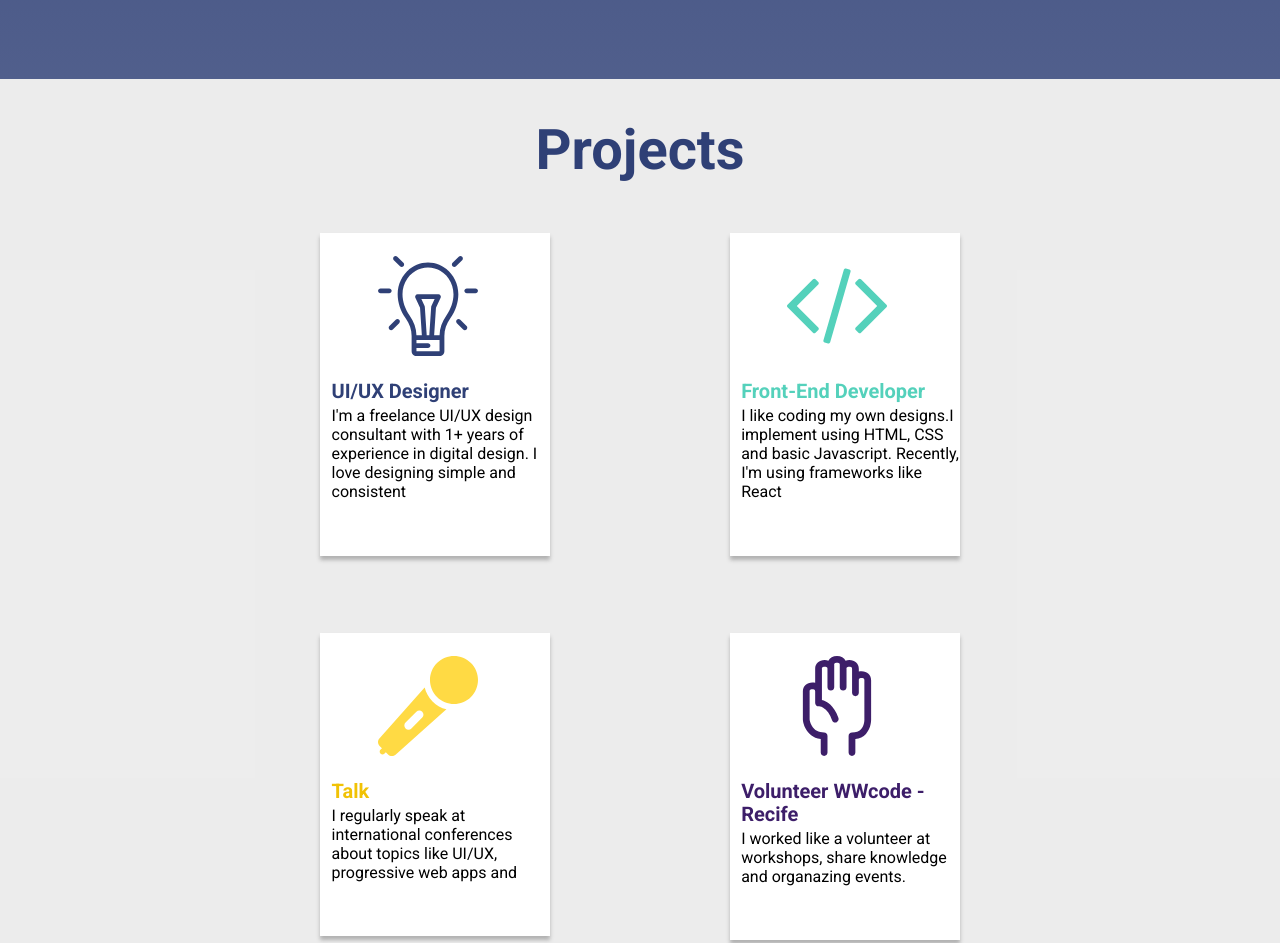
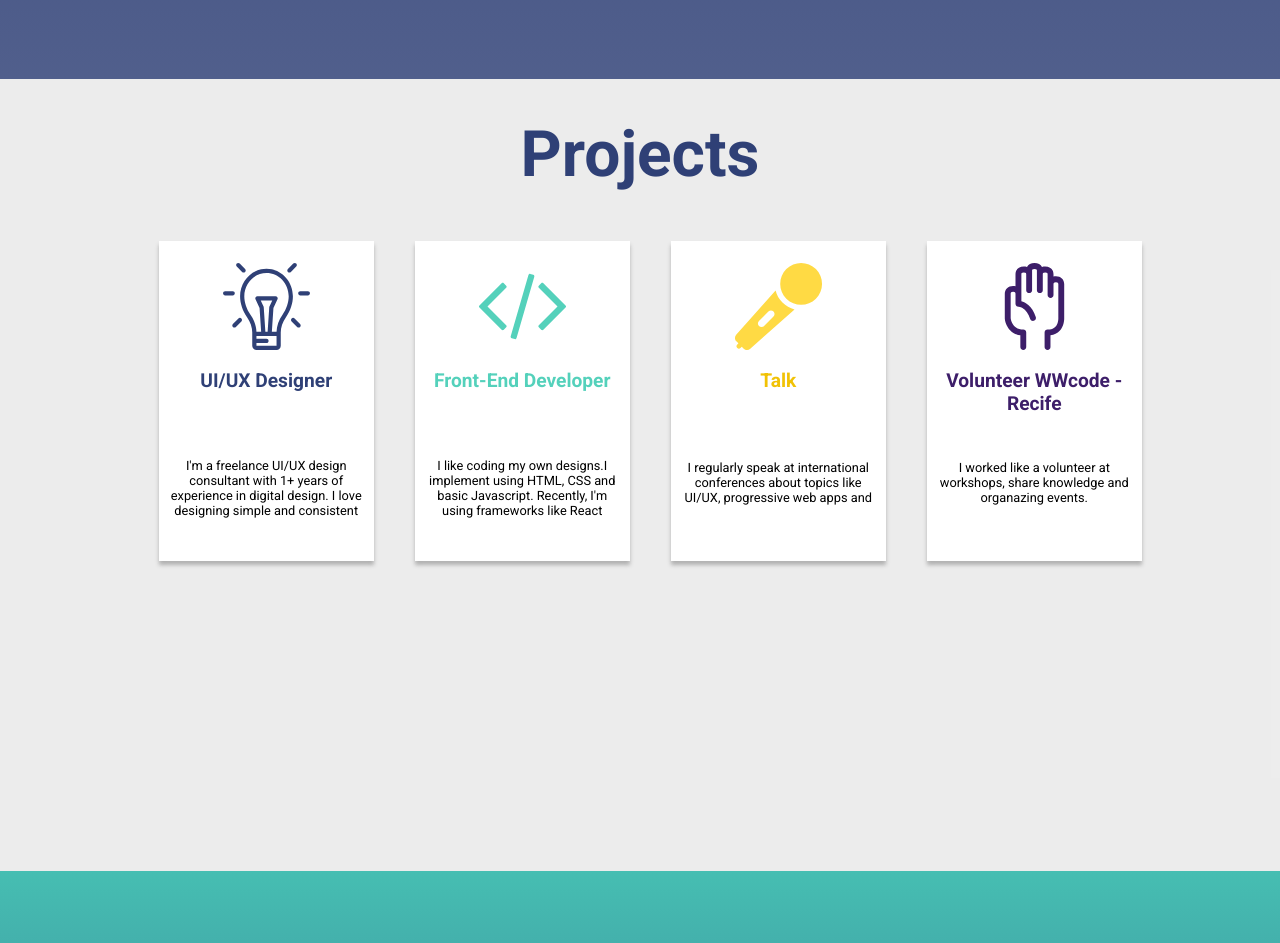
Before and after one commit to dressalsl/new_dev_project, a plain HTML site: page index.html in a window 1280 px wide. Shown: the part 747-1690 px from the top of the page. Drawn offline with Linux system fonts and the light colour scheme.

Commit message:
Alterando a parte de projetos

```diff
--- a/index.html
+++ b/index.html
@@ -32,29 +32,30 @@
         </header>
 
         <main class="main">
+            <div class="projects">
+                <h1 class="projecto-title">Projects</h1>
                 <div class="retangulo">
-                <h1 class="projects">Projects</h1>
                     <div class="retangulo1">
-                    <img class="imagem_ret1" src="../new_dev_project/fotos/idea.svg" alt="Icon Ideia">
+                        <img class="foto-retangulo" src="../new_dev_project/fotos/idea.svg" alt="Icon Ideia">
                         <h3 class="titulo_retq1">UI/UX Designer</h3>
                         <p class="texto_ret1">I'm a freelance UI/UX design consultant with 1+ years of experience in digital design. I love designing simple and consistent</p>
                     </div>
-                <div class="retangulo2">
-                    <img class="imagem_ret2" src="../new_dev_project/fotos/code.svg" alt="Icon Code">
-                    <h3 class="titulo_retq2">Front-End Developer</h3>
-                    <p class="texto_ret2">I like coding my own designs.I implement using HTML, CSS and basic Javascript. Recently, I'm using frameworks like React</p>
+                    <div class="retangulo1">
+                        <img class="foto-retangulo" src="../new_dev_project/fotos/code.svg" alt="Icon Code">
+                        <h3 class="titulo_retq1" style="color: #54D1BB;">Front-End Developer</h3>
+                        <p class="texto_ret1">I like coding my own designs.I implement using HTML, CSS and basic Javascript. Recently, I'm using frameworks like React</p>
                     </div>
-                <div class="retangulo3">
-                    <img class="imagem_ret3" src="../new_dev_project/fotos/karaoke-microphone-icon.svg" alt="Icon Microfone">
-                    <h3 class="titulo_retq3">Talk</h3>
-                    <p class="texto_ret3">I regularly speak at international conferences about topics like UI/UX, progressive web apps and</p>
+                    <div class="retangulo1">
+                        <img class="foto-retangulo" src="../new_dev_project/fotos/karaoke-microphone-icon.svg" alt="Icon Microfone">
+                        <h3 class="titulo_retq1" style="color: #F1C205">Talk</h3>
+                        <p class="texto_ret1">I regularly speak at international conferences about topics like UI/UX, progressive web apps and</p>
                     </div>
-                <div class="retangulo4">
-                    <img class="imagem_ret4" src="../new_dev_project/fotos/volunteer.svg" alt="Icon Mão">
-                    <h3 class="titulo_retq4">Volunteer WWcode - Recife</h3>
-                    <p class="texto_ret4">I worked like a volunteer at workshops, share knowledge and organazing events.</p>
+                    <div class="retangulo1">
+                        <img class="foto-retangulo" src="../new_dev_project/fotos/volunteer.svg" alt="Icon Mão">
+                        <h3 class="titulo_retq1" style="color: #3D1E69">Volunteer WWcode - Recife</h3>
+                        <p class="texto_ret1">I worked like a volunteer at workshops, share knowledge and organazing events.</p>
                     </div>
-
+                </div>
             </div>
             <div class="contato">
                 <h1 class="lets_talk">Let's Talk</h1>
--- a/style.css
+++ b/style.css
@@ -89,109 +89,69 @@ html, body{
     color: #FFFFFF;
 }
 /* MAIN */
-.retangulo{
+.projects{
     background-color: rgba(229, 229, 229, 0.71);
     display:flow-root;
+    align-items: center;
+
 }
-.projects{
-    font-size: 56px;
+.projecto-title{
+    font-size: 5vw;
     line-height: 66px;
     text-align: center;
     color: #2F4076;
 }
+
+.retangulo{
+    width: 100%;
+    height: 50vw;
+    padding: 0% 10% 0% 10%;
+    display: flex;
+
+
+}
 .retangulo1{
     background-color: #fff;
-    width: 18%;
-    height: 0%; /* A mágica está aqui */
+    width: 25%;
+    height: 25vw; /* A mágica está aqui */
     padding-bottom: 3%; /* ... e está aqui */
     margin: 1%;
-    float: left;
-    position: relative;
-    margin-left: 25%;
-
     box-shadow: 0px 4px 4px rgba(0, 0, 0, 0.25);
    -webkit-box-shadow: 0px 4px 4px rgba(0, 0, 0, 0.25);
    -moz-box-shadow: 0px 4px 4px rgba(0, 0, 0, 0.25);
+   text-align: center;
+   font-size: 4w;
+   display: flex;
+   flex-direction: column;
+   align-items: center;
+   margin-left: 3%;
+
+
 
 }
-.retangulo2{
-    background-color:#fff;
-    width: 18%;
-    height: 0%; /* A mágica está aqui */
-    padding-bottom: 3%; /* ... e está aqui */
-    margin: 1%;
-    float: right;
-    position: relative;
-    margin-right: 25%;
 
-    box-shadow: 0px 4px 4px rgba(0, 0, 0, 0.25);
-   -webkit-box-shadow: 0px 4px 4px rgba(0, 0, 0, 0.25);
-   -moz-box-shadow: 0px 4px 4px rgba(0, 0, 0, 0.25);
-}
-.retangulo3{
-    background-color:#fff;
-    width: 18%;
-    height: 0%; /* A mágica está aqui */
-    padding-bottom: 3%; /* ... e está aqui */
-    margin: 1%;
-    float: left;
-    position: relative;
-    margin-left: 25%;
-    margin-top: 5%;
-
-    box-shadow: 0px 4px 4px rgba(0, 0, 0, 0.25);
-   -webkit-box-shadow: 0px 4px 4px rgba(0, 0, 0, 0.25);
-   -moz-box-shadow: 0px 4px 4px rgba(0, 0, 0, 0.25);
-
-}
-.retangulo4{
-    background-color:#fff;
-    width: 18%;
-    height: 0%; /* A mágica está aqui */
-    padding-bottom: 3%; /* ... e está aqui */
-    margin: 1%;
-    float: right;
-    position: relative;
-    margin-right: 25%;
-    margin-top: 5%;
-    margin-bottom: 7%;
-
-    box-shadow: 0px 4px 4px rgba(0, 0, 0, 0.25);
-   -webkit-box-shadow: 0px 4px 4px rgba(0, 0, 0, 0.25);
-   -moz-box-shadow: 0px 4px 4px rgba(0, 0, 0, 0.25);
-
+.foto-retangulo{
+    width: 70%;
+    height: 30%;
+    margin-top: 10%;
 }
 .imagem_ret1{
-    width: 100px;
-    margin-left: 25%;
-    margin-top: 10%;
-
-}
-.imagem_ret2{
-    width: 100px;
-    margin-left: 25%;
-    margin-top: 10%;
-
-}
-.imagem_ret3{
-    width: 100px;
-    margin-left: 25%;
-    margin-top: 10%;
-
-}
-.imagem_ret4{
-    width: 100px;
+    width: 60%;
     margin-left: 25%;
     margin-top: 10%;
 
 }
 
+
 .titulo_retq1{
-    font-size: 20px;
-    line-height: 23px;
+    font-size: 1.5vw;
     color: #2F4076;
-    position: absolute;
+    position: relative;
     margin-left: 5%;
+    text-align: center;
+    margin-right: 5%;
+    height: 10%;
+
 
 }
 .titulo_retq2{
@@ -221,19 +181,8 @@ html, body{
 .texto_ret1{
     margin-left: 5%;
     margin-top: 20%;
-}
-
-.texto_ret2{
-    margin-left: 5%;
-    margin-top: 20%;
-}
-.texto_ret3{
-    margin-left: 5%;
-    margin-top: 20%;
-}
-.texto_ret4{
-    margin-left: 5%;
-    margin-top: 30%;
+    font-size: 1.0vw;
+    margin-right: 5%;
 }
 .contato{
     display: flex;
```
Lines whose indentation alone changed are shown as unchanged.
